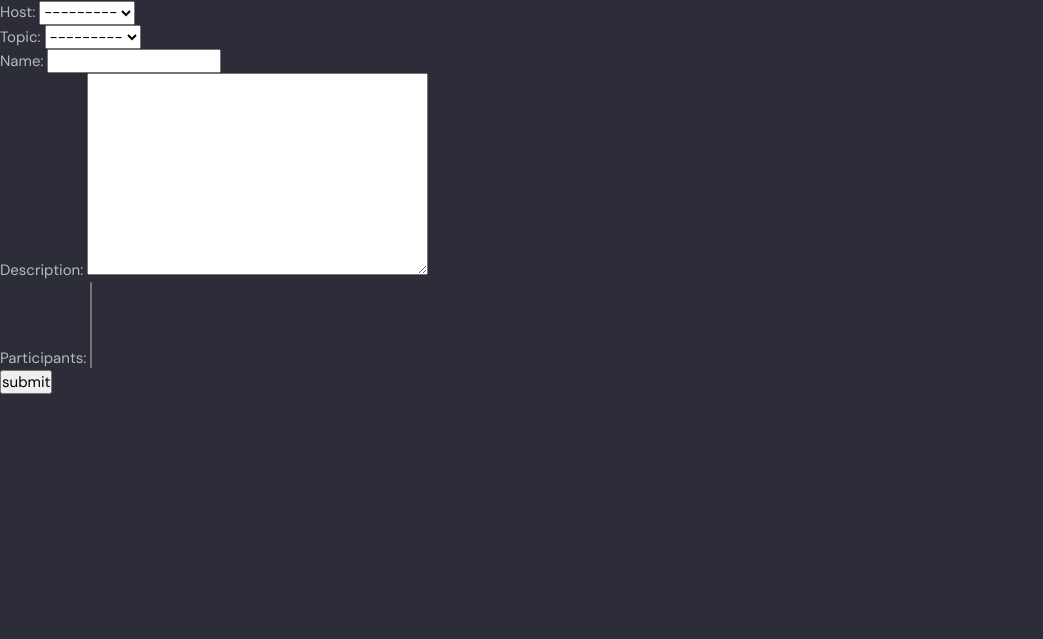
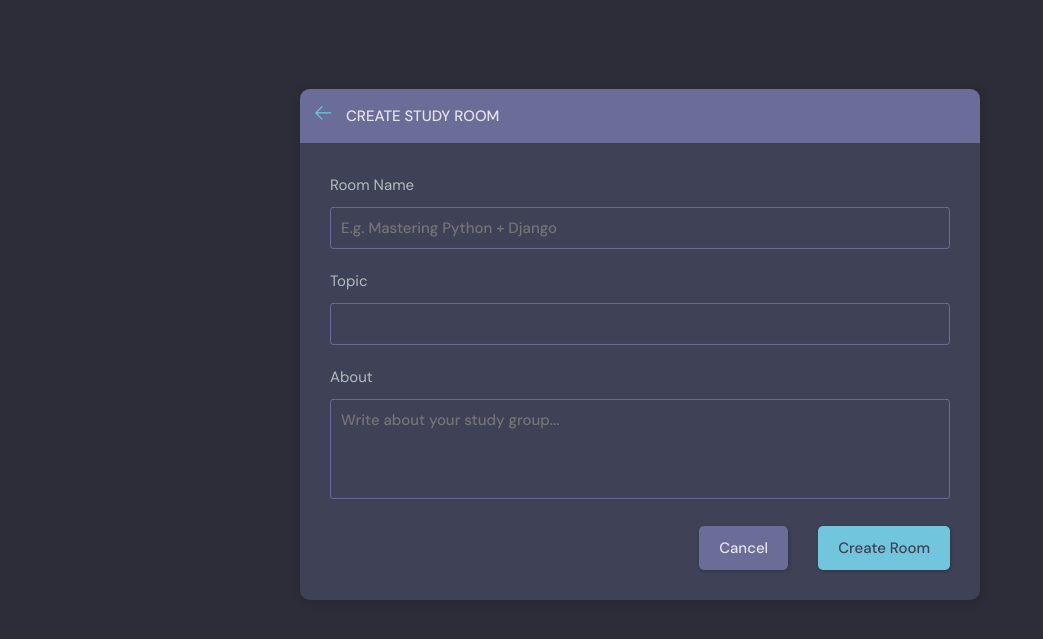
Before and after one commit to javid-rezvan/studybud, a Django app: page /create-room/ in a window 1280 px wide. Shown: the part 76-715 px from the top of the page, without its empty margins (0-1043 px from the left). Run offline with Django 4.2, Linux system fonts and the light colour scheme; data that the repository does not hold is empty.

Commit message:
Update room_form.html

```diff
--- a/templates/base/room_form.html
+++ b/templates/base/room_form.html
@@ -1,8 +1,53 @@
 {% extends 'main.html' %}
 {% block content %}
-<form method="POST" action="">
-    {% csrf_token %}
-    {{form.as_p}}
-    <input type="submit" value="submit" >
-</form>
-{% endblock content %}
+  <main class="create-room layout">
+    <div class="container">
+      <div class="layout__box">
+        <div class="layout__boxHeader">
+          <div class="layout__boxTitle">
+            <a href="index.html">
+              <svg version="1.1" xmlns="http://www.w3.org/2000/svg" width="32" height="32" viewBox="0 0 32 32">
+                <title>arrow-left</title>
+                <path
+                  d="M13.723 2.286l-13.723 13.714 13.719 13.714 1.616-1.611-10.96-10.96h27.625v-2.286h-27.625l10.965-10.965-1.616-1.607z">
+                </path>
+              </svg>
+            </a>
+            <h3>Create Study Room</h3>
+          </div>
+        </div>
+        <div class="layout__body">
+          <form class="form" action="#">
+            <div class="form__group">
+              <label for="room_name">Room Name</label>
+              <input id="room_name" name="room_name" type="text" placeholder="E.g. Mastering Python + Django" />
+            </div>
+
+            <div class="form__group">
+              <label for="room_topic">Topic</label>
+              <input required type="text" name="topic" id="room_topic" list="topic-list" />
+              <datalist id="topic-list">
+                <select id="room_topic">
+                  <option value="">Select your topic</option>
+                  <option value="Python">Python</option>
+                  <option value="Django">Django</option>
+                </select>
+              </datalist>
+
+            </div>
+
+
+            <div class="form__group">
+              <label for="room_about">About</label>
+              <textarea name="room_about" id="room_about" placeholder="Write about your study group..."></textarea>
+            </div>
+            <div class="form__action">
+              <a class="btn btn--dark" href="index.html">Cancel</a>
+              <button class="btn btn--main" type="submit">Create Room</button>
+            </div>
+          </form>
+        </div>
+      </div>
+    </div>
+  </main>
+  {% endblock content %}
```
